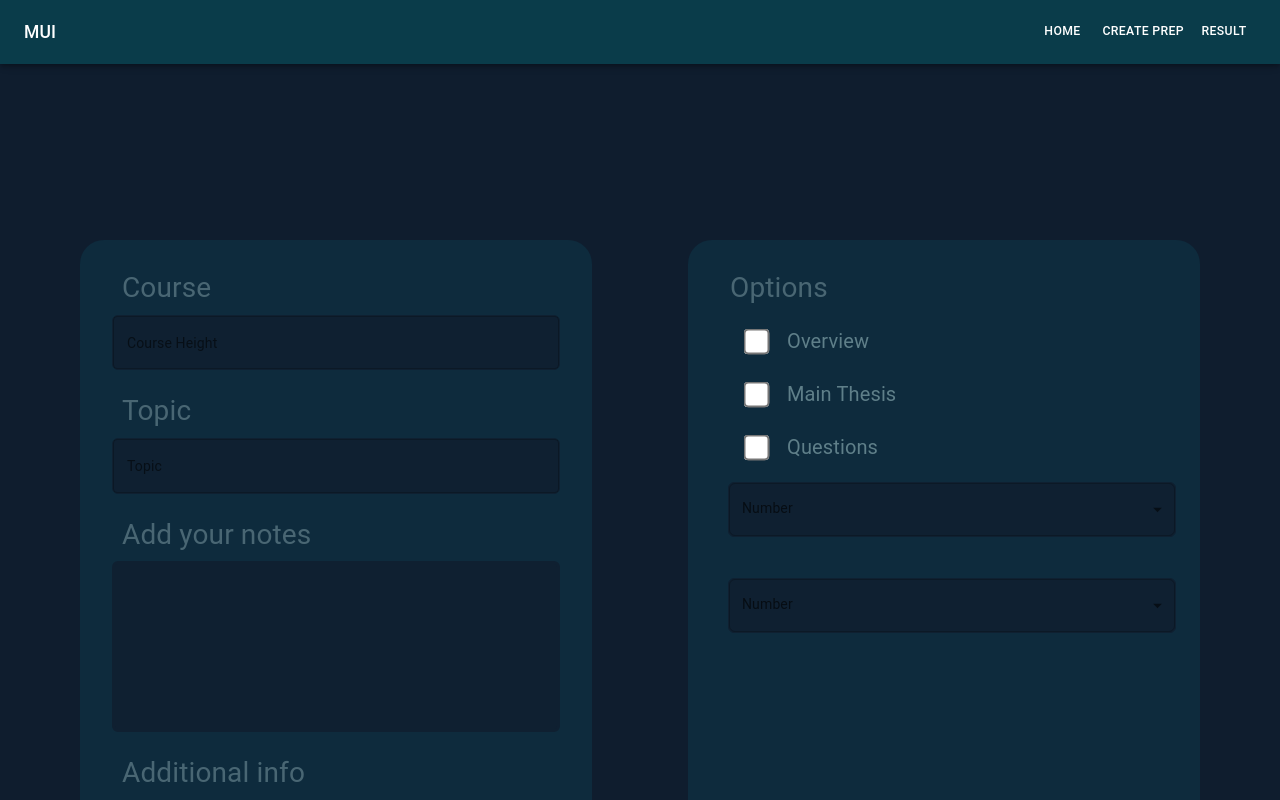
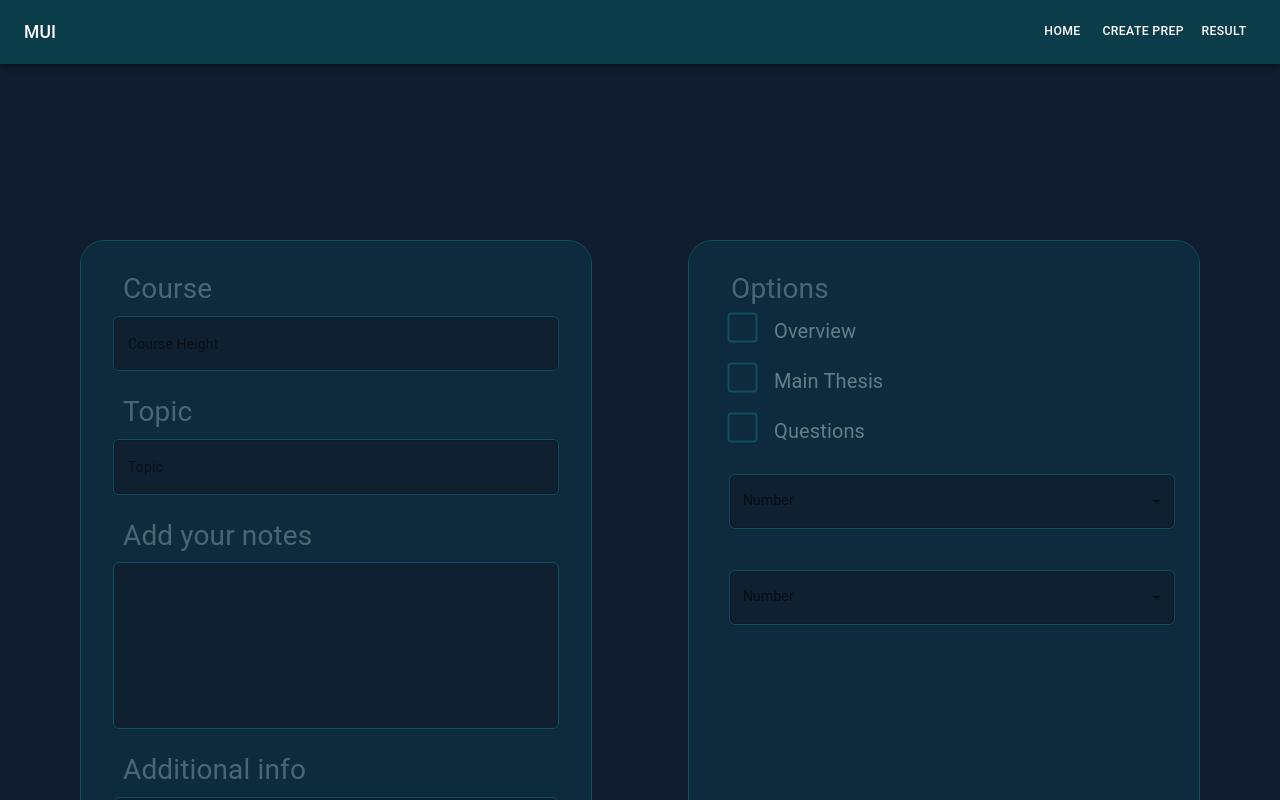
Before and after one commit to martinyis/PrepAi, a React (Create React App) app in the folder client/: page /create in a window 1280 px wide. Shown: the top 800 px of the page. Built offline with nearby package versions, Linux system fonts and the light colour scheme.

Commit message:
Changed all border colors

```diff
--- a/client/src/UI/CheckboxColumn.css
+++ b/client/src/UI/CheckboxColumn.css
@@ -10,18 +10,28 @@
 
 .checkbox-column__item {
   padding-left: 10px;
+  margin-bottom: 20px;
 }
 
 .checkbox-column__item input[type="checkbox"] {
   accent-color: #34515c;
-  border-color: #1d4e60;
+  background-color: rgb(14, 43, 61, 1);
+  /* border-color: #1d4e60; */
+  -moz-appearance:none;
+  -webkit-appearance:none;
+  appearance: none;
+  border: 1px solid #0f4f5f;
+  border-radius: 2px;
+  height: 15px;
+  width: 15px;
   transform: scale(2);
-  margin: 20px;
+  margin-right: 20px;
 }
 
 .checkbox-column__item input[type="checkbox"]:checked {
   background-color: #1d4e60;
-  border-color: #1d4e60;
+  border: 3px solid rgb(14, 43, 61, 1);
+  outline: 1px solid #0f4f5f;
 }
 
 .checkbox-column__text {
--- a/client/src/UI/InputFiled.jsx
+++ b/client/src/UI/InputFiled.jsx
@@ -51,7 +51,8 @@ export default function SingleSelect() {
             backgroundColor: "#0f2031",
             borderRadius: 6,
             marginBottom: 25,
-            border: "1px solid #0f2031",
+            // border: "1px solid #0f2031",
+            border: "1px solid #0f4f5f",
             transition:
               "border-color 0.3s ease-in-out, border-radius 0.3s ease-in-out",
             "&:hover": {
--- a/client/src/modules/InfoPanel.jsx
+++ b/client/src/modules/InfoPanel.jsx
@@ -25,6 +25,7 @@ const InfoPanel = () => {
         backgroundColor: theme.palette.background.paper,
         width: "100%",
         borderRadius: 6,
+        border: theme.palette.border.primary,
         padding: theme.spacing(0.5),
         display: "flex",
         flexDirection: "column",
@@ -60,7 +61,8 @@ const InfoPanel = () => {
               backgroundColor: "#0f2031",
               borderRadius: 6,
               marginBottom: 25,
-              border: "1px solid #0f2031",
+              // border: "1px solid #0f2031",
+              border: theme.palette.border.primary,
               transition:
                 "border-color 0.3s ease-in-out, border-radius 0.3s ease-in-out",
               "&:hover": {
@@ -90,7 +92,8 @@ const InfoPanel = () => {
               backgroundColor: "#0f2031",
               borderRadius: 6,
               marginBottom: 25,
-              border: "1px solid #0f2031",
+              // border: "1px solid #0f2031",
+              border: theme.palette.border.primary,
               transition:
                 "border-color 0.3s ease-in-out, border-radius 0.3s ease-in-out",
               "&:hover": {
@@ -123,7 +126,8 @@ const InfoPanel = () => {
               borderRadius: 6,
               marginBottom: 25,
               padding: 15,
-              border: "3px solid #0f2031",
+              // border: "3px solid #0f2031",
+              border: theme.palette.border.primary,
               color: "#496673",
               resize: "none",
             }}
@@ -152,7 +156,8 @@ const InfoPanel = () => {
               backgroundColor: "#0f2031",
               borderRadius: 6,
               marginBottom: 25,
-              border: "3px solid #0f2031",
+              // border: "3px solid #0f2031",
+              border: theme.palette.border.primary,
               color: "#496673",
               resize: "none",
             }}
--- a/client/src/modules/SettingsPanel.jsx
+++ b/client/src/modules/SettingsPanel.jsx
@@ -16,6 +16,7 @@ const SettingsPanel = () => {
           backgroundColor: theme.palette.background.paper,
           width: "100%",
           borderRadius: 6,
+          border: theme.palette.border.primary,
           padding: theme.spacing(0.5),
         }}
       >
--- a/client/src/theme.js
+++ b/client/src/theme.js
@@ -22,6 +22,9 @@ const theme = createTheme({
     text: {
       primary: "rgb(113, 149, 160)",
     },
+    border: {
+      primary: "1px solid #0f4f5f",
+    },
   },
 });
 
```
Also changed, not shown: 1 other file (tests, documents, lock files or other folders).
